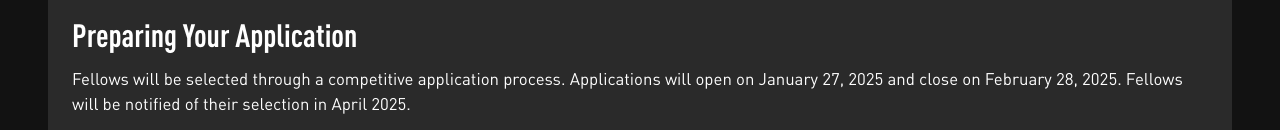
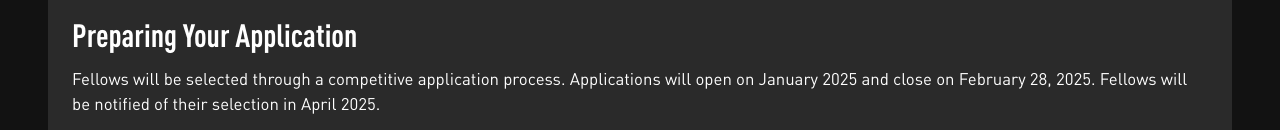
Before and after one commit to act-cms/act-cms.github.io, a React (Vite) app in the folder act-cms-website/: page /#/faculty_fellowship_program in a window 1280 px wide. Shown: the part 819-949 px from the top of the page. Built offline with nearby package versions, Linux system fonts and the light colour scheme.

Commit message:
update date for faculty fellowshp application

```diff
--- a/act-cms-website/src/pages/Faculty_Fellowship.jsx
+++ b/act-cms-website/src/pages/Faculty_Fellowship.jsx
@@ -84,7 +84,7 @@ function FacultyFellows() {
 
     <Typography paragraph={true}>
         Fellows will be selected through a competitive application process.
-        Applications will open on January 27, 2025 and close on February 28, 2025.
+        Applications will open on January 2025 and close on February 28, 2025.
         Fellows will be notified of their selection in April 2025.
     </Typography>
 
```
